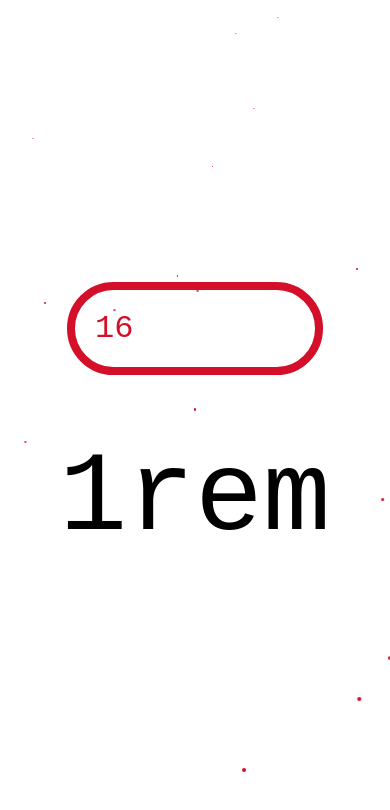
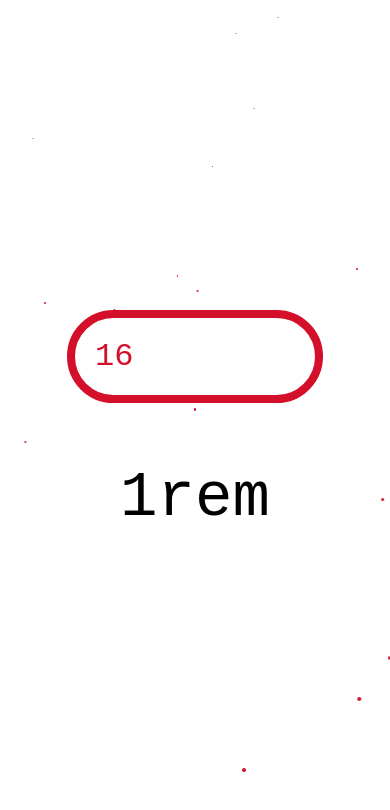
Before and after one commit to eTallang/px-to-rem, an Angular app: page / in a window 390 px wide. Shown: the top 810 px of the page. Built offline with nearby package versions, Linux system fonts and the light colour scheme.

Commit message:
fix(app): too large font size on mobile

```diff
--- a/src/app/app.component.scss
+++ b/src/app/app.component.scss
@@ -55,13 +55,13 @@ p {
   font-family: 'Courier New', Courier, monospace;
   margin: 0;
   margin-top: 60px;
-  font-size: 29vw;
+  font-size: 16vw;
 }
 
 @media only screen and (min-width: 600px) {
   /* For tablets: */
   p {
-    font-size: 18vw;
+    font-size: 13vw;
   }
 }
 
```
